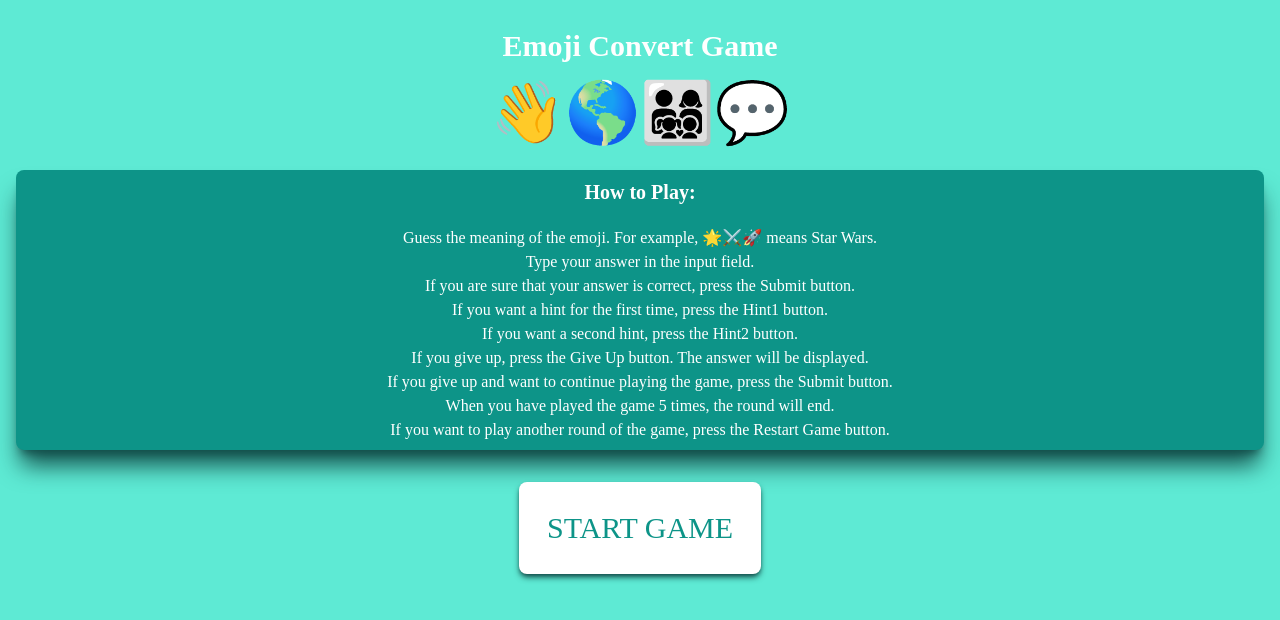
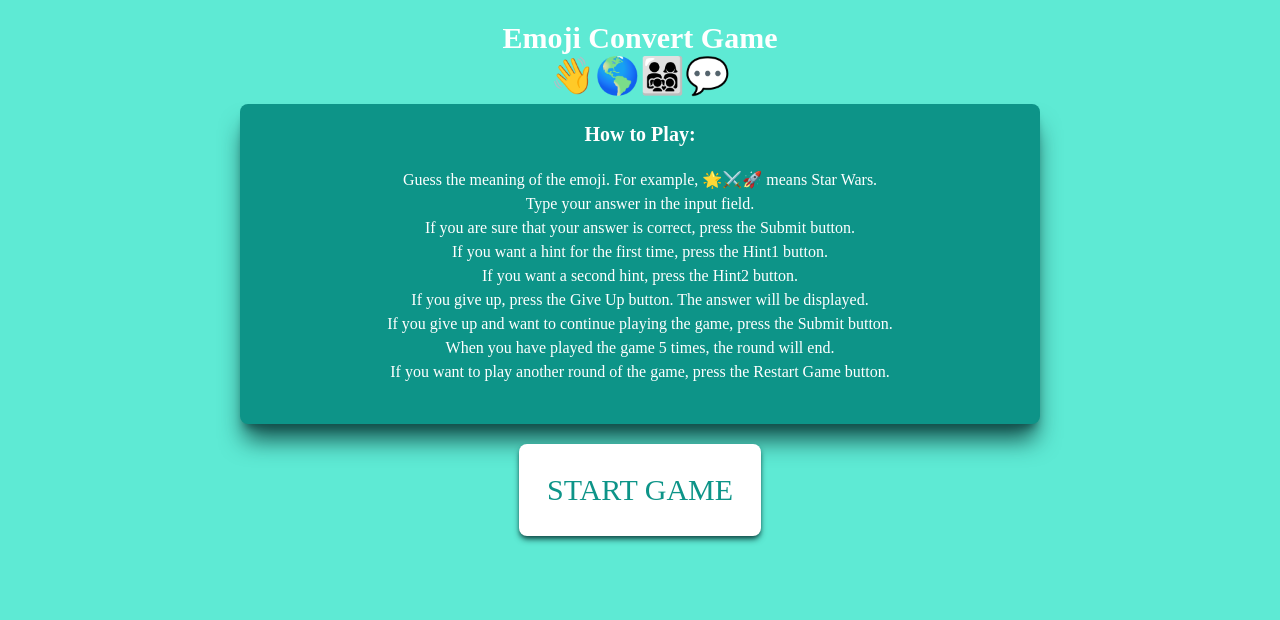
Before and after one commit to warathepj/vuejs-emoji-convert-game, a Vue app: page / in a window 1280 px wide. Shown: the top 620 px of the page. Built offline with nearby package versions, Linux system fonts and the light colour scheme; a web font is replaced by a local one; what vue-sweetalert2 would draw is missing.

Commit message:
responsive md

```diff
--- a/src/App.vue
+++ b/src/App.vue
@@ -1,6 +1,6 @@
 <template>
-  <div class="min-h-screen p-4 text-center bg-teal-300 fixed top-0 left-0 w-full">
-    <h1 class="text-3xl mt-3 mb-1 font-bold text-white">Emoji Convert Game</h1>
+  <div class="min-h-screen p-4 md:p-10 lg:p-5 fixed top-0 left-0 w-full text-center bg-teal-300 ">
+    <h1 class="text-3xl mt-3 lg:mt-0 mb-1 md:mb-7 lg:mb-0 font-bold text-white">Emoji Convert Game</h1>
     <RouterView />
   </div>
 </template>
--- a/src/views/Game.vue
+++ b/src/views/Game.vue
@@ -8,13 +8,13 @@
         <h3 v-show="showGiveUp" class="text-red-500">{{ giveUp }}</h3>
       </div>
       <div
-        class="h-[430px] p-3 rounded-t-3xl flex flex-col items-center bg-teal-600 fixed bottom-0 left-0 w-full"
+        class="h-[430px] md:h-[500px] lg:h-[300px] p-3 lg:p-0 rounded-t-3xl flex flex-col items-center bg-teal-600 fixed bottom-0 left-0 w-full"
       >
       <div class=" relative group">
       <!-- <div class="w-56 relative group"> -->
         <input
           type="text"
-          id="username" required class="w-full h-10 px-4 text-sm peer bg-gray-100 outline-none focus:outline-none input-field"
+          id="username" required class="w-full h-10 px-4 md:mt-5 md:mb-6 text-sm peer bg-gray-100 outline-none focus:outline-none input-field"
 
           v-el:focusInput
           v-model="answer"
@@ -22,34 +22,44 @@
         />
         <label for="answer" class="transform transition-all absolute top-0 left-0 h-full flex items-center pl-2 text-sm group-focus-within:text-xs peer-valid:text-xs group-focus-within:h-1/2 peer-valid:h-1/2 group-focus-within:-translate-y-full peer-valid:-translate-y-full group-focus-within:pl-0 peer-valid:pl-0">Answer here 👉</label>
       </div>
-        <div class="mt-3 flex flex-col gap-y-3">
+        <div class="mt-3 lg:mt-5 flex flex-col gap-y-3 md:gap-y-5 lg:gap-y-5">
+          <!-- <div class="lg:flex lg:flex-row lg:justify-center lg:gap-x-8"> -->
+          <div class="md:flex md:flex-row md:justify-center md:gap-x-8">
+
           <button
             @click="checkAnswer"
-            class="w-48 p-2 rounded-xl bg-teal-300 hover:bg-teal-500 text-2xl text-white"
+            class="w-48 p-2 mb-3 md:mb-8 rounded-xl bg-teal-300 hover:bg-teal-500 text-2xl text-white"
           >
             Submit
           </button>
+
             <button
               @click="displayHint1"
-            class="w-48 p-2 rounded-xl bg-yellow-300 hover:bg-yellow-500 text-2xl text-white"
+              class="w-48 p-2 md:mb-8 rounded-xl bg-yellow-300 hover:bg-yellow-500 text-2xl text-white"
             >
               Hint 1
             </button>
+          </div>
+          <div class="md:flex md:flex-row md:justify-center md:gap-x-8">
+
             <button
               @click="displayHint2"
-            class="w-48 p-2 rounded-xl bg-yellow-300 hover:bg-yellow-500 text-2xl text-white"
+              class="w-48 p-2 mb-3 md:mb-8 rounded-xl bg-yellow-300 hover:bg-yellow-500 text-2xl text-white"
             >
               Hint 2
             </button>
           <button
             @click="giveUpFn"
-            class="w-48 p-2 rounded-xl bg-red-300 hover:bg-red-500 text-2xl text-white"
+            class="w-48 p-2 md:mb-8 rounded-xl bg-red-300 hover:bg-red-500 text-2xl text-white"
           >
             Give Up
           </button>
+          </div>
+          <div class="md:flex md:flex-row md:justify-center md:gap-x-8">
+
             <RouterLink to="/">
               <button
-              class="w-48 p-2 rounded-xl bg-teal-300 hover:bg-teal-500 text-2xl text-white"
+                class="w-48 p-2 mb-3 rounded-xl bg-teal-300 hover:bg-teal-500 text-2xl text-white"
               >
                 How to play
               </button>
@@ -57,10 +67,11 @@
             <button
               v-on:click="generateUniqueEmojis"
               v-show="showButton"
-            class="w-48 p-2 rounded-xl bg-white hover:bg-gray-500 text-2xl text-teal-500"
+              class="w-48 p-2 mb-3 rounded-xl bg-white hover:bg-gray-500 text-2xl text-teal-500"
               >
               Restart Game
             </button>
+          </div>
         </div>
       </div>
     </div>
--- a/src/views/HomeView.vue
+++ b/src/views/HomeView.vue
@@ -1,10 +1,10 @@
 <template lang="">
-  <div class="a">
-    <h1 class="text-[60px] mb-3">👋🌎👨‍👩‍👧‍👦💬</h1>
+  <div class="flex flex-col items-center">
+    <h1 class="text-[60px] lg:text-4xl mb-3 md:mb-7 lg:mb-0">👋🌎👨‍👩‍👧‍👦💬</h1>
 
-  <div class="p-2 rounded-lg shadow-xl shadow-teal-900 bg-teal-600">
+  <div class="md:mt-10 lg:mt-2 p-2 md:p-4 md:h-[430px] lg:h-80 lg:w-[800px] self-center rounded-lg shadow-xl shadow-teal-900 bg-teal-600">
     <h3 class="text-xl mb-5 font-bold text-white">How to Play:</h3>
-    <ul class="text-white">
+    <ul class="md:text-lg lg:text-base text-white">
       <li>
         Guess the meaning of the emoji. For example, 🌟⚔️🚀 means Star Wars.
       </li>
@@ -30,7 +30,7 @@
   </div>
   <RouterLink to="/game">
 
-    <button class="mt-8 p-7 rounded-lg bg-white text-3xl text-teal-600 shadow-md shadow-teal-900 hover:bg-teal-100">START GAME</button>
+    <button class="mt-8 md:mt-32 lg:mt-5 p-7 rounded-lg bg-white text-3xl text-teal-600 shadow-md shadow-teal-900 hover:bg-teal-100">START GAME</button>
   </RouterLink>
 </div>
 </template>
```
Lines whose indentation alone changed are shown as unchanged.
